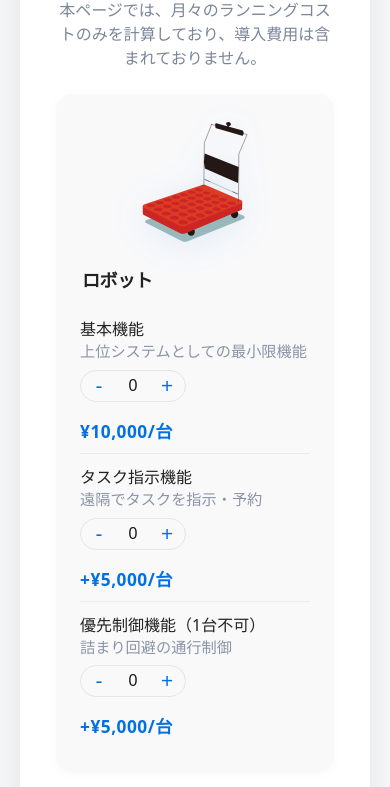
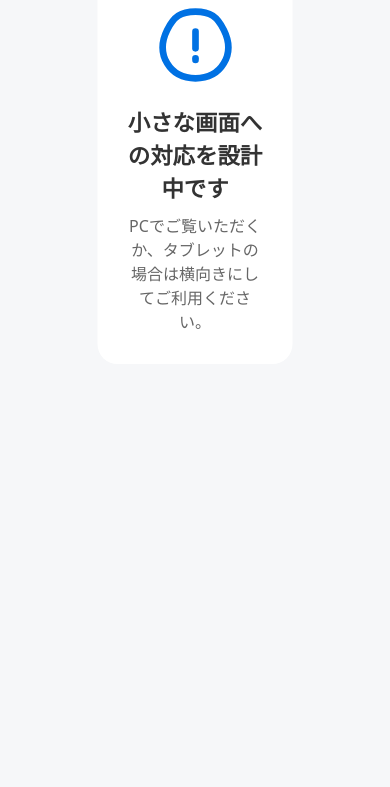
Before and after one commit to formyvibecoding/linkpricecalculator, a plain HTML site: page index.html in a window 390 px wide. Shown: the part 109-896 px from the top of the page. After the commit the page ends 844 px from the top, so only its background shows below. Drawn offline with Linux system fonts and the light colour scheme.

Commit message:
Update index.html
放弃小屏幕适配，保证大屏（分辨率>1000）时没有问题。

```diff
--- a/index.html
+++ b/index.html
@@ -5,91 +5,80 @@
   <meta name="viewport" content="width=device-width, initial-scale=1.0, maximum-scale=1.0, user-scalable=no, viewport-fit=cover">
   <title>LINK ランニング費用</title>
   <link href="https://fonts.googleapis.com/css2?family=Inter:wght@400;600&display=swap" rel="stylesheet">  <style>
-    /* iOS 特定修复 */
+    /* Global Resets */
 * {
   -webkit-tap-highlight-color: transparent;
-      -webkit-touch-callout: none;
 }
 
-    /* 防止 iOS 上的输入自动放大 */
+/* Prevent iOS input zoom */
 input, select, textarea {
-      font-size: 16px; /* iOS 会放大小于 16px 的输入框 */
+  font-size: 16px;
 }
 
-    /* 修复 iOS 按钮样式 */
+/* Remove default button appearance */
 button {
-      -webkit-appearance: none;
   appearance: none;
 }
 
-    /* 修复 iOS 上的滚动问题 */
+/* Smooth scrolling on iOS */
 body {
   -webkit-overflow-scrolling: touch;
 }
 
-    /* 页面基础设置 */
+/* Base Styles */
 body {
+  margin: 0;
+  min-height: 100vh;
+  padding: 20px;
+  box-sizing: border-box;
   font-family: 'Noto Sans', sans-serif;
   background: #f6f7f9;
-      margin: 0;
-      min-height: 100vh;
   color: #222;
-      /* 保持居中，但把垂直对齐改成顶部对齐 */
   display: flex;
   justify-content: center;
   align-items: flex-start;
-      padding: 20px;
+  text-align: left;
+}
+
+/* Main Container */
+.container {
+  flex: 0 1 auto;
+  width: auto;
+  max-width: 100%;
+  padding: 24px 36px;
+  padding-left: calc(36px + env(safe-area-inset-left));
+  padding-right: calc(36px + env(safe-area-inset-right));
+  padding-bottom: calc(36px + env(safe-area-inset-bottom));
+  background: #fff;
+  border-radius: 20px;
+  box-shadow: 0 8px 32px rgba(0,0,0,0.08);
+  position: relative;
   box-sizing: border-box;
 }
 
-    /* 主卡片容器 */    .container {
+/* Results Panel */
+.results-panel {
+  display: none;
+  position: absolute;
+  width: 300px;
+  padding: 24px;
   background: #fff;
   border-radius: 20px;
-      box-shadow: 0 8px 32px rgba(0,0,0,0.08);
-      box-sizing: border-box;
-
-      /* 关键三行 */
-      flex: 0 1 auto;  /* 关闭 flex 的自动拉伸 */
-      width: auto;     /* 宽度随内容走 */
-      max-width: 100%; /* 限制最大宽度，防止过宽 */
-
-      /* 其它属性 */
-      min-width: 340px;
-      padding: 24px 36px 36px 36px; /* 上下左右内边距 */
-      position: relative;
-      /* iOS 安全区域适配 */
-      padding-left: calc(36px + env(safe-area-inset-left));
-      padding-right: calc(36px + env(safe-area-inset-right));
-      padding-bottom: calc(36px + env(safe-area-inset-bottom));
-    }/* 结果区域 */
-    .results-panel {
-      background: #fff;
-      width: 300px;
-      padding: 24px;
-      border-radius: 20px;
   box-shadow: 0 5px 20px rgba(0,0,0,0.08);
-      display: none;
   flex-direction: column;
   z-index: 100;
-      text-align: left;
   transition: all 0.3s ease;
 }
-
-    /* 媒体查询：大屏幕布局 (>= 1522px) */
-    @media (min-width: 1522px) {
+@media (min-width: 1740px) {
   .results-panel {
-        position: absolute; /* 绝对定位 */
-        left: calc(100% + 30px); /* 结果区域距离右侧的间距 */
-        bottom: 0; /* 结果区域距离底部的间距 */
+    left: calc(100% + 30px);
+    bottom: 0;
   }
 }
-
-    /* 媒体查询：小屏幕布局 (< 1522px) */
-    @media (max-width: 1521px) {
+@media (max-width: 1739px) {
   .results-panel {
-        position: absolute;
     top: calc(100% + 30px);
-        right: 0; /* 与container右边缘对齐 */
+    right: 0;
   }
 }
 
@@ -102,7 +91,6 @@
 .results-group {
   margin-bottom: 16px;
 }
-
 .results-group-title {
   font-size: 1rem;
   font-weight: 600;
@@ -111,14 +99,12 @@
   padding-bottom: 4px;
   border-bottom: 1px solid #eee;
 }
-
 .results-item {
   display: flex;
   justify-content: space-between;
   margin-bottom: 8px;
   font-size: 0.95rem;
 }
-
 .results-item.total {
   margin-top: 16px;
   padding-top: 16px;
@@ -126,7 +112,8 @@
   font-weight: 700;
   font-size: 1.1rem;
 }
-    /* 标题样式 */
+
+/* Page Titles */
 .main-title {
   font-size: 1.6rem;
   font-weight: 700;
@@ -138,15 +125,15 @@
 .subtitle-note {
   font-size: 1rem;
   color: #7a869a;
-      margin-bottom: 25px;
-      margin-top: -25px;
+  margin: -25px 0 25px;
   text-align: center;
 }
-    /* 表单标签样式 */
+
+/* Form Rows */
 .item-row {
   display: inline-flex;
   justify-content: space-between;
-      align-items: top;
+  align-items: flex-start;
   padding: 10px 0;
   border-bottom: 1px solid #ececec;
   width: 100%;
@@ -156,8 +143,8 @@
   border-bottom: none;
 }
 .item-labels {
+  flex: 1;
   text-align: left;
-      flex: 1;
 }
 .item-title {
   font-size: 1rem;
@@ -186,26 +173,22 @@
   white-space: nowrap;
   letter-spacing: 0.5px;
 }
-    /* 数量选择器样式（仿亚马逊） */    .quantity-selector {
-      display: -webkit-inline-flex;
+
+/* Quantity Selector */
+.quantity-selector {
   display: inline-flex;
-      -webkit-box-align: center;
-      -webkit-align-items: center;
   align-items: center;
   border: 1px solid #e5e5ea;
   border-radius: 20px;
   background: #f9f9fa;
   overflow: hidden;
   height: 30px;
-      width: auto;
-      min-width: 0;
-      max-width: none;
 }
 .quantity-btn {
   width: 36px;
   height: 38px;
+  background: none;
   border: none;
-      background: none;
   font-size: 1.3em;
   color: #0071e3;
   cursor: pointer;
@@ -220,53 +203,42 @@
 }
 .quantity-input {
   width: 24px;
+  background: transparent;
   border: none;
-      background: transparent;
   text-align: center;
   font-size: 1rem;
   font-weight: 500;
   color: #181818;
+  padding: 0 4px;
   outline: none;
-      padding: 0 4px;
+  -moz-appearance: textfield;
 }
 .quantity-input::-webkit-outer-spin-button,
 .quantity-input::-webkit-inner-spin-button {
   -webkit-appearance: none;
   margin: 0;
 }
-    .quantity-input[type=number] {
-      appearance: textfield;
-      -moz-appearance: textfield;
-    }
-    /* 分组容器 */
+
+/* Group Container */
 .group {
-      padding: 24px 0 0 0;
+  padding-top: 24px;
   border-top: 1px solid #ececec;
   margin-top: 24px;
-      width: 100%;
 }
 .group:first-of-type {
   border-top: none;
+  margin-top: 0;
   padding-top: 0;
-      margin-top: 0;
 }
-    /* 分组标题 */
 .group-title {
   font-size: 1.13em;
   font-weight: 700;
   color: #222;
   margin-bottom: 14px;
-      margin-top: 0;
   letter-spacing: -0.5px;
-      padding-left: 2px;
-      text-align: left;
 }
-    @media (max-width: 600px) {
-  .item-row {
-    flex-direction: column;  /* 在窄屏上改成垂直排列 */
-  }
-}
-    /* 说明卡片 */
+
+/* Note Card */
 .note-card {
   display: flex;
   align-items: flex-start;
@@ -274,10 +246,10 @@
   background: #f5f7fa;
   border-radius: 12px;
   padding: 16px 18px;
-      margin: 36px 0 0 0;
+  margin-top: 36px;
   font-size: 1em;
   color: #4a5874;
-      box-shadow: 0 2px 8px 0 rgba(90,110,140,0.04);
+  box-shadow: 0 2px 8px rgba(90,110,140,0.04);
 }
 .note-card svg {
   flex-shrink: 0;
@@ -290,7 +262,8 @@
 .note-card div {
   text-align: left;
 }
-    /* 合計価格样式 */
+
+/* Price Display */
 .price {
   font-size: 2.5rem;
   font-weight: 700;
@@ -299,59 +272,94 @@
   letter-spacing: -1.5px;
   text-align: right;
 }
-    /* 主体左右分栏布局 */    .main-flex {
-      display: -webkit-box;
-      display: -webkit-flex;
+
+/* Main Layout Flex Columns */
+.main-flex {
   display: flex;
+  justify-content: space-between;
+  align-items: flex-start;
   gap: 32px;
-      -webkit-box-pack: justify;
-      -webkit-justify-content: space-between;
-      justify-content: space-between;
-      -webkit-box-align: start;
-      -webkit-align-items: flex-start;
-      align-items: flex-start;
   margin-bottom: 36px;
-    }    .main-col {
+}
+.main-col {
   flex: 1 1 0;
   background: #f9f9fa;
   border-radius: 16px;
-      box-shadow: 0 2px 8px 0 rgba(90,110,140,0.04);
-      padding: 28px 24px 24px 24px; /* 恢复左右 padding，防止内容突破 */
+  max-width: 420px;
+  box-shadow: 0 2px 8px rgba(90,110,140,0.04);
+  padding: 28px 24px;
   display: flex;
   flex-direction: column;
   align-items: center;
   min-width: 0;
-      width: 100%;
-      max-width: 420px; /* 限制最大宽度，防止过宽 */
   box-sizing: border-box;
-    }/* SVG 插图样式 */
+}
 .main-svg {
   width: 120px;
   height: 120px;
   margin-bottom: 24px;
   display: block;
   filter: drop-shadow(0 4px 16px rgba(0,113,227,0.10));
-      /*border-radius: 16px;
-      background: linear-gradient(135deg, #eaf0ff 60%, #fff 100%);*/    }
-    /* 响应式布局 */
-    @media (max-width: 800px) {
-      .main-flex {
-        -webkit-box-orient: vertical;
-        -webkit-box-direction: normal;
-        -webkit-flex-direction: column;
+}
+
+/* Mobile Warning */
+.mobile-warning {
+  display: none;
+  position: fixed;
+  top: 10%;
+  left: 50%;
+  transform: translateX(-50%);
+  background: #fff;
+  z-index: 1000;
   flex-direction: column;
-        gap: 18px;
+  justify-content: center;
+  align-items: center;
+  text-align: center;
+  padding: 30px;
+  border-radius: 20px;
 }
-      .main-col { width: 100%; }
-      .container { width: 98vw; min-width: 0; }
-      body { text-align: initial; }
+.mobile-warning-icon {
+  width: 80px;
+  height: 80px;
+  margin-bottom: 20px;
+  color: #0071e3;
 }
-      /* 通知提示样式 */
+.mobile-warning-title {
+  font-size: 1.4rem;
+  font-weight: 700;
+  margin-bottom: 10px;
+  color: #333;
+}
+.mobile-warning-text {
+  font-size: 1rem;
+  color: #666;
+  line-height: 1.5;
+}
+
+/* Responsive Adjustments */
+@media (max-width: 1000px) {
+  .container {
+    display: none; /* 隐藏整个 container */
+  }
+
+  .mobile-warning {
+    display: flex; /* 显示 mobile-warning */
+  }
+}
+
+@media (min-width: 1001px) {
+  .mobile-warning {
+    display: none; /* 隐藏 mobile-warning */
+  }
+}
+
+/* Notification */
 .notification {
   position: fixed;
   top: 30px;
   left: 50%;
-      transform: translateX(-50%);      display: flex;
+  transform: translateX(-50%);
+  display: flex;
   align-items: center;
   gap: 12px;
   background: #fff;
@@ -360,25 +368,19 @@
   box-shadow: 0 4px 20px rgba(0,0,0,0.15);
   max-width: 600px;
   min-width: 300px;
-      width: auto;
-      z-index: 1000;
   opacity: 0;
   transition: opacity 0.3s, transform 0.3s;
   pointer-events: none;
-      align-items: center;
 }
-
 .notification.show {
   opacity: 1;
-      transform: translateX(-50%) translateY(0);
+  transform: translate(-50%, 0);
   pointer-events: auto;
 }
-
 .notification.hidden {
   opacity: 0;
-      transform: translateX(-50%) translateY(20px);
+  transform: translate(-50%, 20px);
 }
-
 .notification-icon {
   display: flex;
   align-items: center;
@@ -389,16 +391,28 @@
   background: #ffe9e9;
   color: #e74c3c;
 }
-
 .notification-message {
   font-size: 0.95rem;
   color: #333;
-      text-align: left;
 }
+
   </style>
   <script src="https://cdn.jsdelivr.net/npm/xlsx@0.18.5/dist/xlsx.full.min.js"></script>
 </head>
 <body>
+  <!-- Mobile Warning -->
+  <div class="mobile-warning">
+    <svg class="mobile-warning-icon" viewBox="0 0 24 24" fill="none" xmlns="http://www.w3.org/2000/svg">
+      <path d="M12 8V13" stroke="currentColor" stroke-width="2" stroke-linecap="round"/>
+      <path d="M12 16V16.5" stroke="currentColor" stroke-width="2" stroke-linecap="round"/>
+      <path d="M3.5 7.5C5.5 3.5 7.5 2 12 2C16.5 2 18.5 3.5 20.5 7.5C22.5 11.5 22 15 20.5 17.5C19 20 16.5 22 12 22C7.5 22 5 20 3.5 17.5C2 15 1.5 11.5 3.5 7.5Z" stroke="currentColor" stroke-width="2" stroke-linecap="round"/>
+    </svg>
+    <div class="mobile-warning-title">小さな画面への対応を設計中です</div>
+    <div class="mobile-warning-text">
+      PCでご覧いただくか、タブレットの場合は横向きにしてご利用ください。
+    </div>
+  </div>
+
   <div class="container">
     <h1 class="main-title">LINK ランニング費用</h1>
     <div class="subtitle-note">本ページでは、月々のランニングコストのみを計算しており、導入費用は含まれておりません。</div>
@@ -595,6 +609,22 @@
     const exportBtn = document.getElementById('exportExcelBtn');
     const notification = document.getElementById('notification');
     const notificationMessage = document.getElementById('notification-message');
+    const mobileWarning = document.querySelector('.mobile-warning');
+
+    // Check screen width on load and resize
+    function checkScreenWidth() {
+      if (window.innerWidth < 1000) {
+        mobileWarning.style.display = 'flex';
+      } else {
+        mobileWarning.style.display = 'none';
+      }
+    }
+
+    // Run on page load
+    checkScreenWidth();
+
+    // Add resize event listener
+    window.addEventListener('resize', checkScreenWidth);
 
     // 保存初始值，用于确定用户是否有修改
     const initialValues = {
```
Lines whose indentation alone changed are shown as unchanged.
